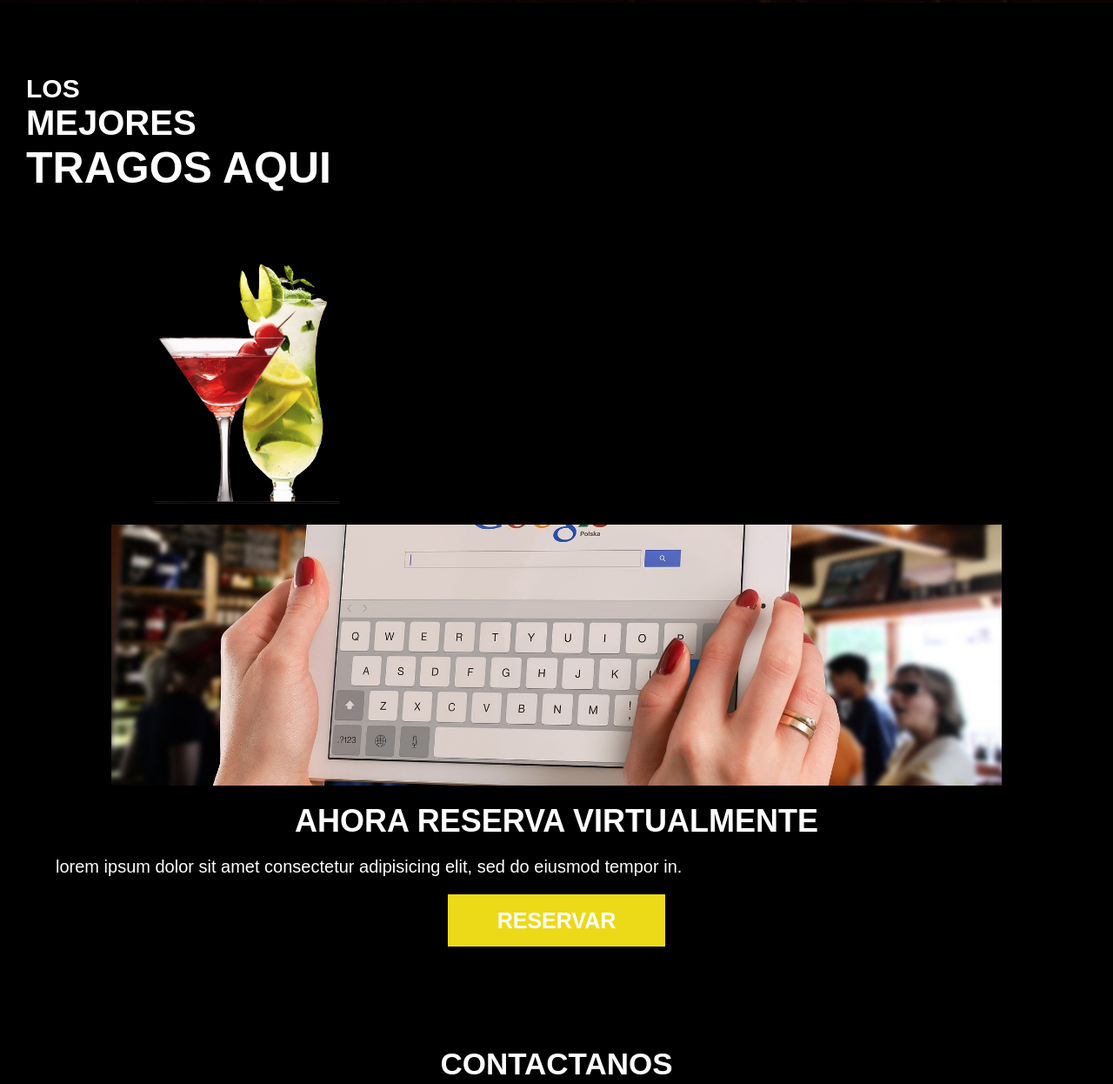
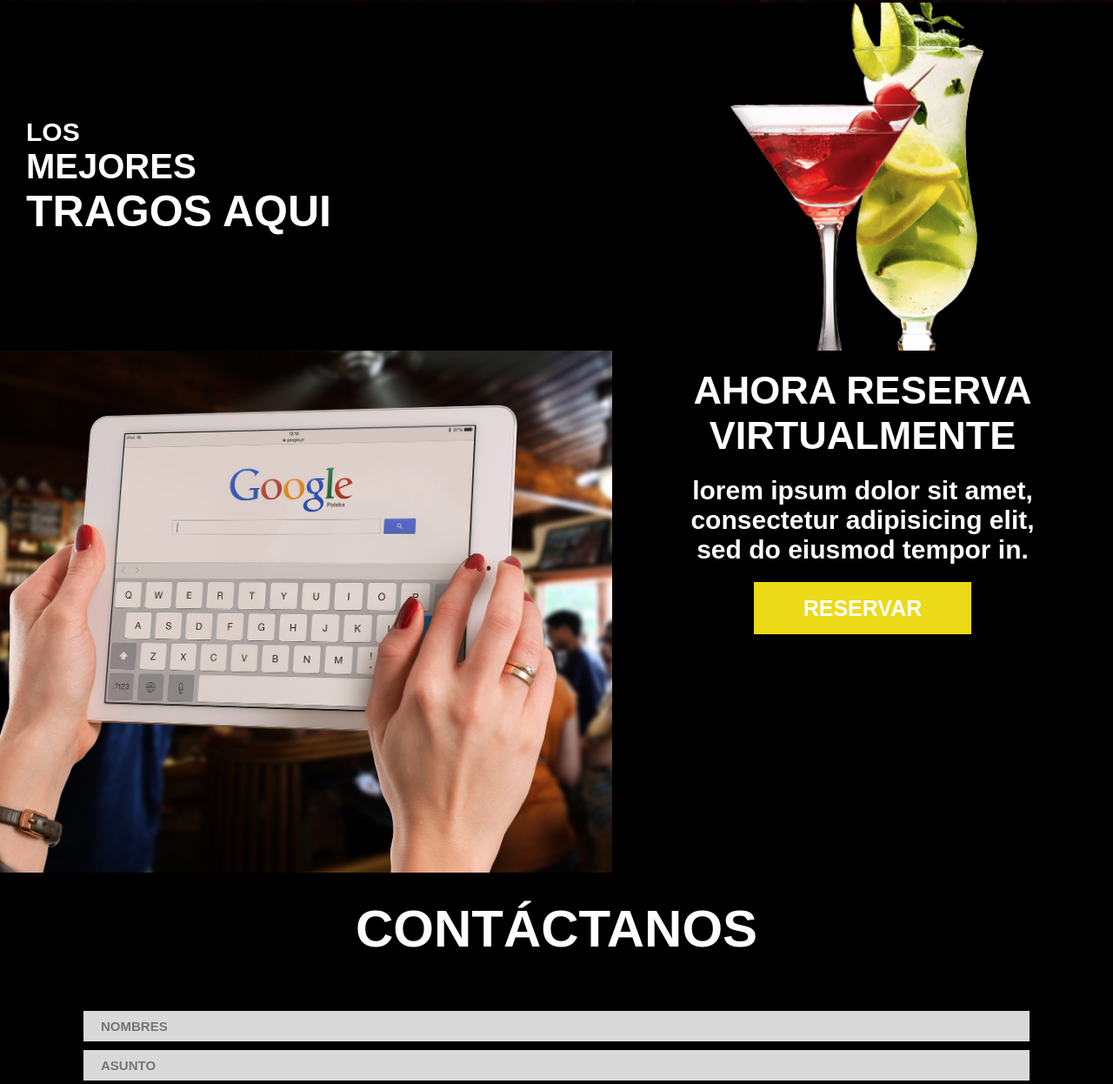
Before and after one commit to GaRIEN/BarFis, a plain HTML site: page index.html in a window 1280 px wide. Shown: the part 1197-2443 px from the top of the page at 87% size. Drawn offline with Linux system fonts and the light colour scheme.

Commit message:
style responsivo

```diff
--- a/index.html
+++ b/index.html
@@ -58,7 +58,7 @@
                 </div>
                 <div class="container-reservaVirtual">
                     <h3 class="informacion-reserva">AHORA RESERVA VIRTUALMENTE</h3>
-                    <p class="parrafo-reserva">lorem ipsum dolor sit amet consectetur adipisicing elit, sed do eiusmod tempor in.</p>
+                    <p class="parrafo-reserva">lorem ipsum dolor sit amet, consectetur adipisicing elit, sed do eiusmod tempor in.</p>
                     <button class="btn-reservaVirtual">RESERVAR</button>
                 </div>
             </div>
@@ -66,7 +66,7 @@
 
          <!-- SECTION FORMULARIO -->
          <section class="formulario">
-                <h1 class="title-contactanos">CONTACTANOS</h1>
+                <h1 class="title-contactanos">CONTÁCTANOS</h1>
             <div class="container-form">
                 <form action="" class="formulario">
                     <label for="nombre" class="label-nombre" >
--- a/style.css
+++ b/style.css
@@ -37,7 +37,22 @@ body {
 }
 
 .list-nav {
-  display: none;
+  list-style: none;
+  display: flex;
+  align-items: center;
+  justify-content: space-evenly;
+  width: 75%;
+  height: 40px;
+}
+
+.list-nav li a {
+  color: rgb(206, 206, 206);
+  text-decoration: none;
+  font-size: 2rem;
+  font-weight: 900;
+}
+.list-nav li a:hover{
+  color: rgb(32, 246, 8);
 }
 .icon-header {
   width: 40px;
@@ -124,6 +139,11 @@ style section logo y reserva */
   height: 50%;
   margin: 0 auto;
 }
+.container-bebida{
+  display: flex;
+  justify-content: center;
+  align-items: center;
+}
 .slogan-productos {
   display: flex;
   flex-direction: column;
@@ -150,11 +170,15 @@ style section logo y reserva */
   width: 80vw;
   height: 280px;
   margin: 0 auto;
+  display: flex;
+    align-items: center;
+    justify-content: center;
 }
 .figure-coctel img {
   width: 312px;
   height: 280px;
   object-fit: cover;
+
 }
 
 /*container reservas*/
@@ -163,7 +187,7 @@ style section logo y reserva */
   width: 100vw;
   height: 50%;
 }
-.container-reservaVirtual{
+.container-reservaVirtual {
   display: flex;
   flex-direction: column;
 }
@@ -186,14 +210,13 @@ style section logo y reserva */
   color: white;
 }
 .parrafo-reserva {
-
+  text-align: center;
   font-size: 2rem;
   color: white;
   width: 90%;
   margin: 20px auto 0 auto;
 }
-.btn-reservaVirtual{
-
+.btn-reservaVirtual {
   width: 250px;
   height: 60px;
   background: rgb(236, 218, 24);
@@ -206,23 +229,22 @@ style section logo y reserva */
 }
 
 /*style formulario*/
-.formulario{
+.formulario {
   width: 100vw;
   height: auto;
 }
-.title-contactanos{
+.title-contactanos {
   font-size: 3.5rem;
   text-align: center;
   color: white;
   font-weight: 900;
   margin: 0 auto;
 }
-.container-form{
+.container-form {
   width: 85vw;
-  margin: 20px auto 0 auto ;
-
+  margin: 20px auto 0 auto;
 }
-.formulario{
+.formulario {
   width: 85vw;
   display: flex;
   flex-wrap: wrap;
@@ -234,15 +256,16 @@ style section logo y reserva */
 }
 .label-nombre,
 .label-email,
-.label-asunto,.label-telefono {
+.label-asunto,
+.label-telefono {
   width: 100%;
   height: 35px;
 }
-.label-mensaje{
+.label-mensaje {
   width: 100%;
-
 }
-.formulario input,textarea {
+.formulario input,
+textarea {
   background: rgb(218, 217, 217);
   color: rgb(113, 113, 113);
   border: none;
@@ -250,23 +273,25 @@ style section logo y reserva */
   font-size: 1.5rem;
   font-weight: 700;
 }
-.input-name,.input-asunto,
-.input-telefono,.input-gmail,.input-mensaje{
+.input-name,
+.input-asunto,
+.input-telefono,
+.input-gmail,
+.input-mensaje {
   width: 100%;
   height: 100%;
 }
-.input-mensaje{
+.input-mensaje {
   font-family: Arial, Helvetica, sans-serif;
   padding-top: 10px;
 }
 
-.submit-form{
+.submit-form {
   margin-top: 10px;
   width: 100%;
   height: 35px;
-
 }
-.footer{
+.footer {
   margin-top: 30px;
   background: black;
   width: 100vw;
@@ -275,14 +300,14 @@ height: 100%;
   justify-content: space-between;
   align-items: center;
 }
-.logo-footer{
+.logo-footer {
   width: 45%;
   color: white;
   font-size: 4rem;
   font-weight: 900;
   padding-left: 50px;
 }
-.autor-footer{
+.autor-footer {
   width: 45%;
   height: 50px;
   color: white;
@@ -290,6 +315,110 @@ height: 100%;
   padding-right: 5px;
   text-align: center;
 }
-.autor-footer span{
+.autor-footer span {
   color: rgb(123, 123, 236);
 }
+
+@media (max-width: 639px) {
+  .list-nav {
+    display: none;
+  }
+}
+
+@media (min-width: 640px) {
+  .icon-header {
+    display: none;
+  }
+  .container-informationproduc{
+    display: flex;
+    flex-wrap: wrap;
+    width: 100%;
+    height: 300px;
+  }
+  .slogan-productos, .container-bebida{
+    width: 50%;
+    height: 300px;
+  }
+  .figure-coctel{
+    width: 100%;
+  }
+}
+
+@media (min-width: 800px) {
+  .list-nav{
+    width: 60%;
+  }
+  .container-reservas{
+    display: flex;
+    flex-wrap: wrap;
+    width: 100%;
+    height: 300px;
+  }
+  .container-figureReserva, .container-reservaVirtual{
+    width: 50%;
+    height: 300px;
+  }
+  .figure-reserva{
+    width: 100%;
+  }
+  .formulario{
+    margin: 30px auto;
+  }
+  .title-contactanos{
+    font-size: 6rem;
+  }
+  .autor-footer{
+    display: flex;
+    align-items: center;
+    font-size: 1.4rem;
+  }
+  .autor-footer span{
+    padding: 0 5px;
+  }
+}
+
+
+
+@media(min-width:1024px){
+
+  .container-informationproduc{
+    height: 400px;
+  }
+  .slogan-productos{
+    width: 55%;
+    height: 100%;
+  }
+  .container-bebida{
+    width: 45%;
+    height: 100%;
+  }
+  .figure-coctel{
+    width: 100%;
+    height: 100%;
+  }
+  .figure-coctel img{
+    width: 100%;
+    height: 100%;
+  }
+
+
+  .container-reservas{
+    height: 600px;
+  }
+  .container-figureReserva{
+    width: 55%;
+    height:100%;
+  }
+  .container-reservaVirtual{
+    width: 45%;
+    height:100%;
+  }
+  .informacion-reserva{
+    font-size: 4.5rem;
+  }
+  .parrafo-reserva{
+    width: 75%;
+    font-size: 3rem;
+    font-weight: 900;
+  }
+}
```
Lines whose indentation alone changed are shown as unchanged.
